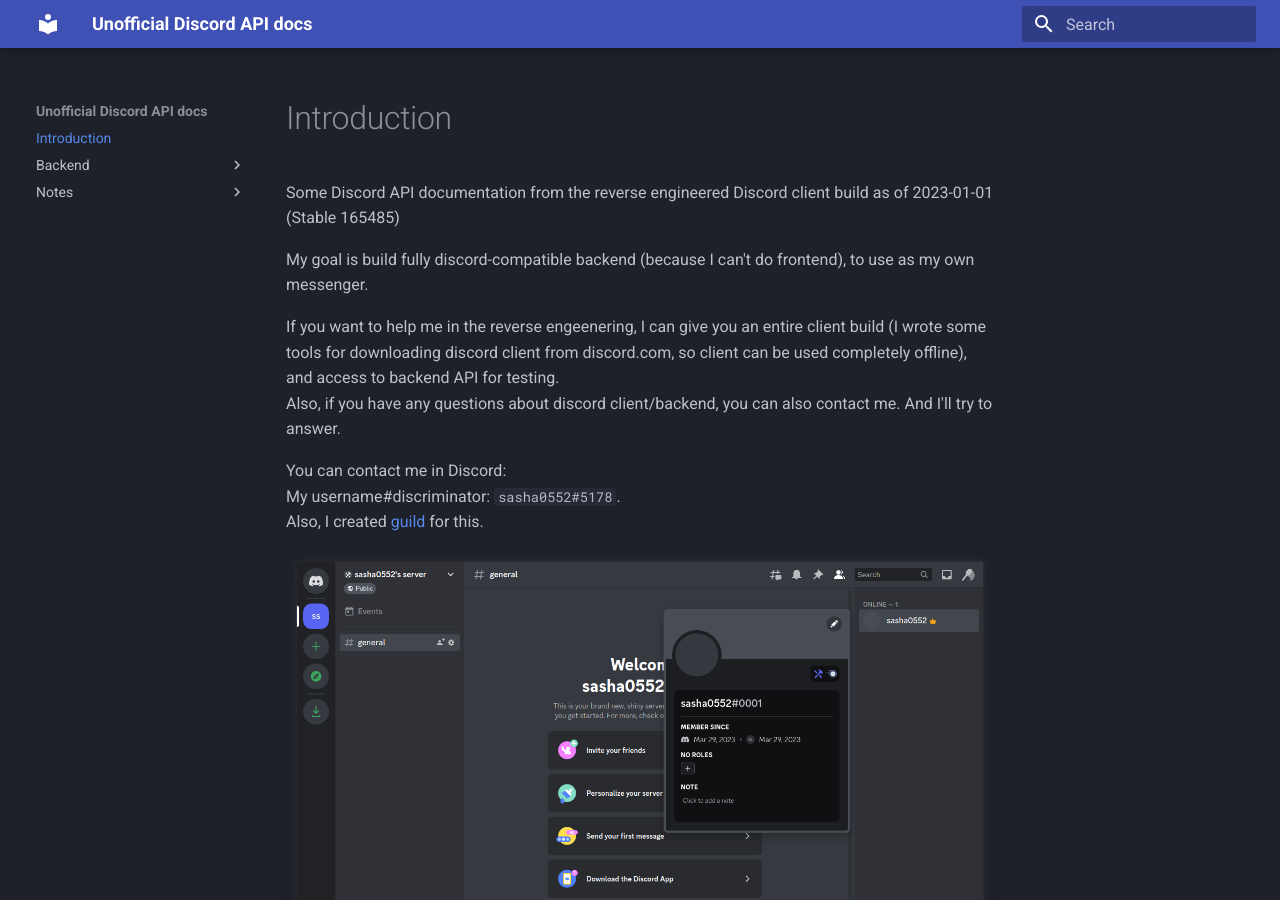
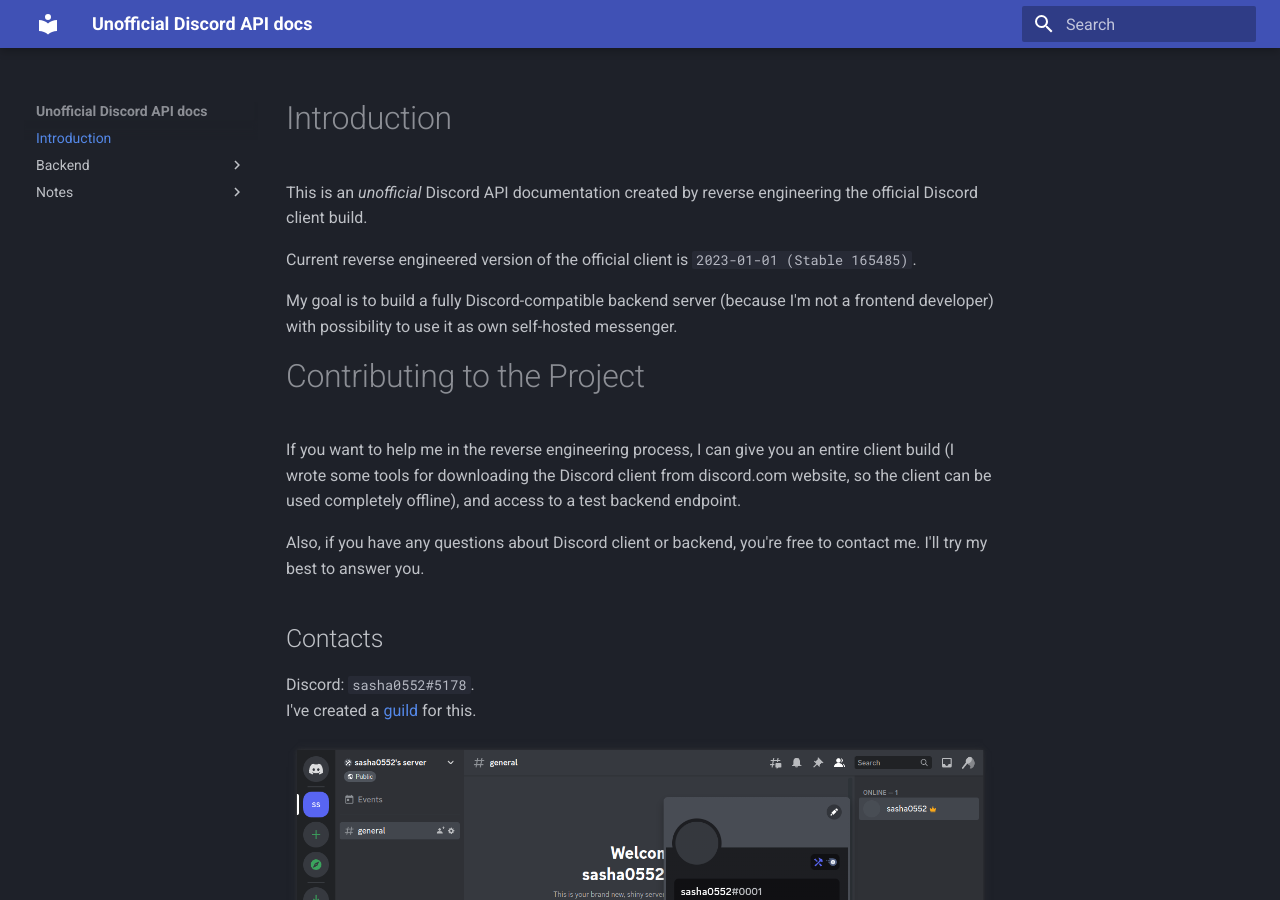
Before and after one commit to sasha0552/unofficial-discord-api-docs, an MkDocs documentation site: the page built from docs/index.md, in a window 1280 px wide and 900 px high. Built offline with MkDocs 1.6.1 and Material for MkDocs 9.7.7, drawn with Linux system fonts in a browser that asks for light colours.

Commit message:
Tried my best to fix all the errors you've made.
And not to increase their number...

```diff
--- a/docs/index.md
+++ b/docs/index.md
@@ -2,16 +2,23 @@
 
 # Introduction
 
-Some Discord API documentation from the reverse engineered Discord client build as of 2023-01-01 (Stable 165485)
+This is an *unofficial* Discord API documentation created by reverse engineering the official Discord client build.
 
-My goal is build fully discord-compatible backend (because I can't do frontend), to use as my own messenger.
+Current reverse engineered version of the official client is `2023-01-01 (Stable 165485)`.
 
-If you want to help me in the reverse engeenering, I can give you an entire client build (I wrote some tools for downloading discord client from discord.com, so client can be used completely offline), and access to backend API for testing.
-Also, if you have any questions about discord client/backend, you can also contact me. And I'll try to answer.
+My goal is to build a fully Discord-compatible backend server (because I'm not a frontend developer) with possibility to use it as own self-hosted messenger.
 
-You can contact me in Discord:
-My username#discriminator: `sasha0552#5178`.
-Also, I created [guild](https://discord.gg/SX8dvXuTfR) for this.
+# Contributing to the Project
+
+If you want to help me in the reverse engineering process, I can give you an entire client build (I wrote some tools for downloading the Discord client from discord.com website, so the client can be used completely offline), and access to a test backend endpoint.
+
+
+Also, if you have any questions about Discord client or backend, you're free to contact me. I'll try my best to answer you.
+
+## Contacts
+
+Discord: `sasha0552#5178`.
+I've created a [guild](https://discord.gg/SX8dvXuTfR) for this.
 
 ![image](images/main-1.png)
 ![image](images/main-2.png)
```
